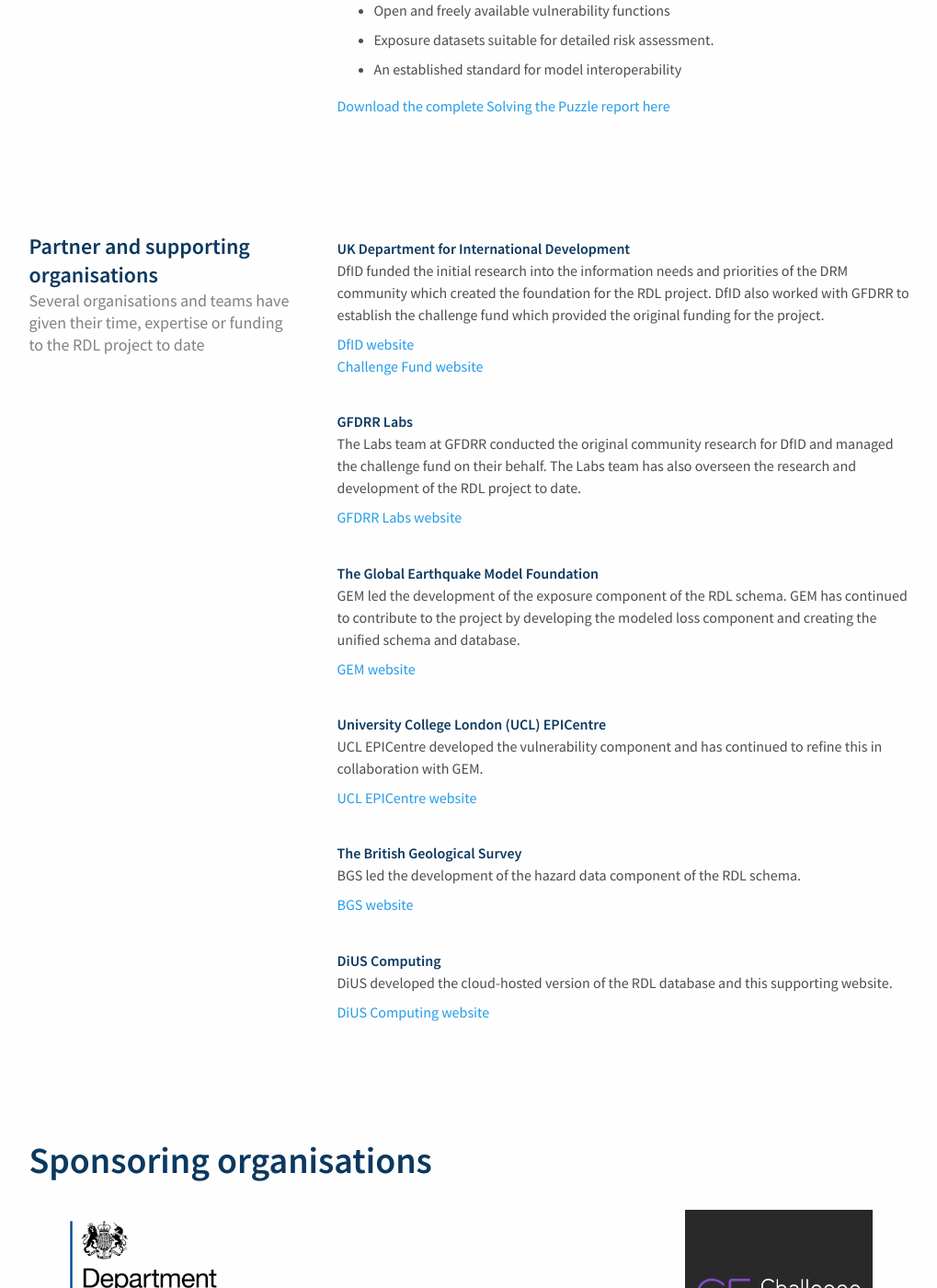
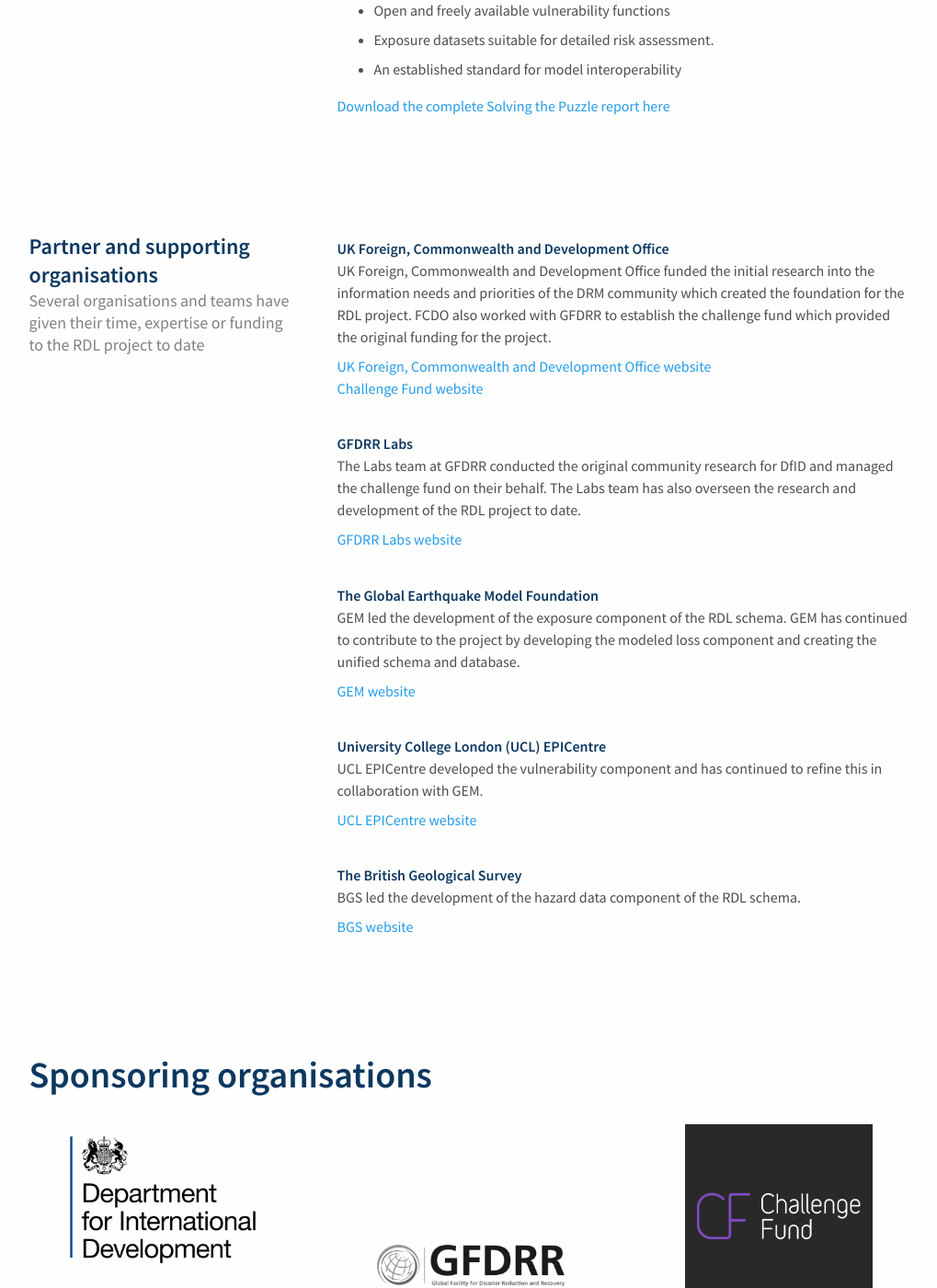
Before and after one commit to GFDRR/risk-data-library.github.io, a Jekyll site: the page built from project.html, in a window 1280 px wide and 1400 px high, scrolled down 888 px. Shown: the whole window at 92% size, without its empty margins (121-1140 px from the left). Built offline with Jekyll 4.4.1, drawn with Linux system fonts in a browser that asks for light colours; nearby versions of some CDN libraries.

Commit message:
change dfid logo for fcdo
change dfid logo for fcdo

```diff
--- a/project.html
+++ b/project.html
@@ -65,14 +65,14 @@
   <div class="reusable-component-right component-individual-right">
     <div class="reusable-content no-margin-bottom no-margin-top-first-title-color">
       <p class="title-color">
-        UK Department for International Development
+        UK Foreign, Commonwealth and Development Office
       </p>
       <p>
-        DfID funded the initial research into the information needs and priorities of the DRM community which created the foundation for the RDL project. DfID also worked with GFDRR to establish the challenge fund which provided the original funding for the project.
+        UK Foreign, Commonwealth and Development Office funded the initial research into the information needs and priorities of the DRM community which created the foundation for the RDL project. FCDO also worked with GFDRR to establish the challenge fund which provided the original funding for the project.
       </p>
       <div class="link-under-paragraph-container">
-        <a href="https://www.gov.uk/government/organisations/department-for-international-development" class="link" download target="_blank">
-          DfID website
+        <a href="https://www.gov.uk/government/organisations/foreign-commonwealth-development-office" class="link" download target="_blank">
+          UK Foreign, Commonwealth and Development Office website
         </a>
         <a href="https://www.gfdrr.org/en/challenge-fund" class="link" target="_blank">
           Challenge Fund website
@@ -120,15 +120,6 @@
         <a href="https://www.bgs.ac.uk" class="link" target="_blank">BGS website</a>
       </div>
 
-      <p class="title-color">
-        DiUS Computing
-      </p>
-      <p>
-        DiUS developed the cloud-hosted version of the RDL database and this supporting website.
-      </p>
-      <div class="link-under-paragraph-container">
-        <a href="https://www.dius.com.au" class="link" target="_blank">DiUS Computing website</a>
-      </div>
     </div>
   </div>
 </div>
@@ -169,11 +160,11 @@
     <!-- Remove hidden class to display an extra row for organisations -->
     <div class="logos-container hidden">
       <figure class="individual-logo-container">
-        <a href="https://www.gov.uk/government/organisations/department-for-international-development" class="link" title="Department for International Development" target="_blank">
-          <img src="assets/images/logo_partners/DfIDsvg.png"  class="logo-image">
+        <a href="https://www.gov.uk/government/organisations/foreign-commonwealth-development-office" class="link" title="UK Foreign, Commonwealth and Development Office" target="_blank">
+          <img src="assets/images/logo_partners/FCDO_UK_SML_RGB.png"  class="logo-image">
         </a>
         <figcaption class="reusable-font-regular">
-          UK Department for International Development (now Foreign, Commonwealth and Development Office).
+          UK Foreign, Commonwealth and Development Office.
         </figcaption>
       </figure>
       <figure class="individual-logo-container">
```
